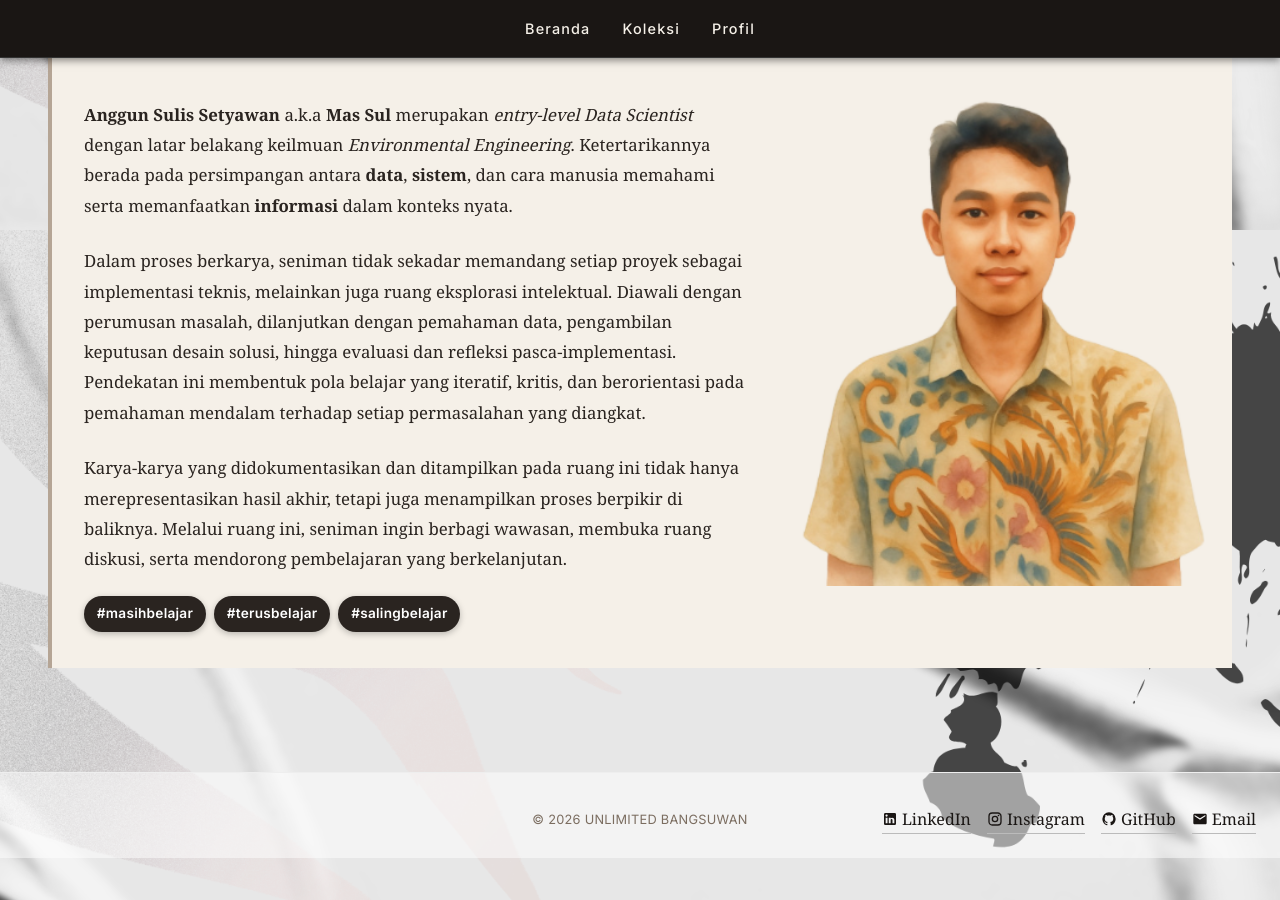
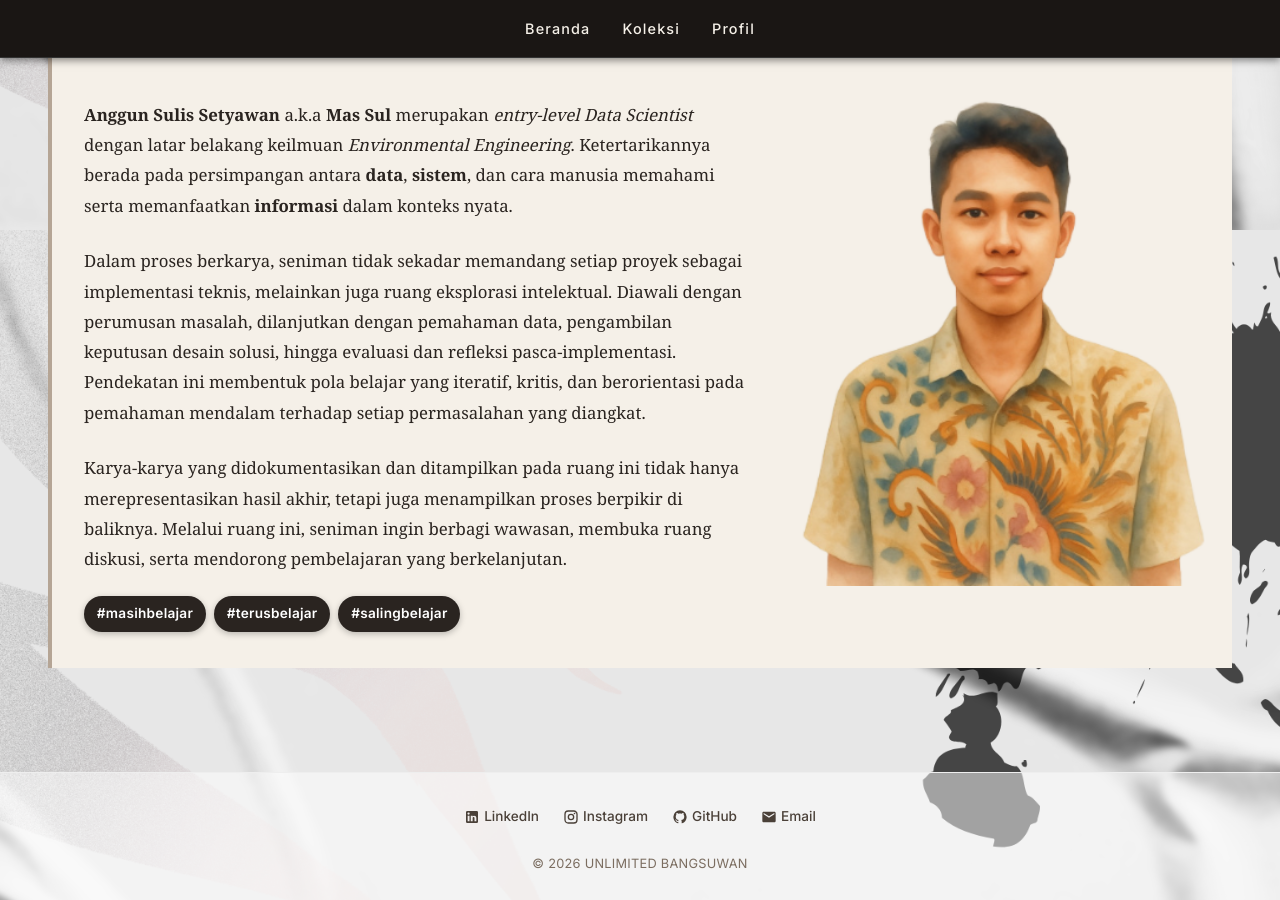
Before and after one commit to Sulbae/Sulbae.github.io, a Jekyll site: the page built from index.md, in a window 1280 px wide and 900 px high, scrolled down 1570 px. Built offline with Jekyll 4.4.1, drawn with Linux system fonts in a browser that asks for light colours.

Commit message:
Update footer.html

```diff
--- a/_includes/footer.html
+++ b/_includes/footer.html
@@ -1,34 +1,34 @@
-<footer class="footer" style="width: 100%; max-width: 100%; padding-left: 0; padding-right: 0;">
-  <div class="footer-content" style="display: grid; grid-template-columns: 1fr auto 1fr; align-items: center; width: 100%; max-width: 100%; padding: 0 24px; box-sizing: border-box;">
-    <div></div>
-    <p class="footer-copyright" style="margin: 0; text-align: center;">
-      © {{ site.time | date: "%Y" }} {{ site.title }}
-    </p>
-    <div class="footer-links" style="display: flex; align-items: center; justify-self: end; gap: 16px;">
-      <a href="https://linkedin.com/in/anggun-sulis-setyawan" target="_blank" rel="noopener noreferrer" aria-label="LinkedIn" style="display: inline-flex; align-items: center; gap: 4px;">
+<footer class="footer">
+  <div class="footer-content">
+    <nav class="footer-nav" aria-label="Footer navigation">
+      <a href="https://linkedin.com/in/anggun-sulis-setyawan" target="_blank" rel="noopener noreferrer" aria-label="LinkedIn" class="footer-link" style="display: inline-flex; align-items: center; gap: 4px;">
         <svg width="16" height="16" viewBox="0 0 24 24" fill="currentColor" aria-hidden="true">
           <path d="M19 3a2 2 0 0 1 2 2v14a2 2 0 0 1-2 2H5a2 2 0 0 1-2-2V5a2 2 0 0 1 2-2h14m-.5 15.5v-5.3a3.26 3.26 0 0 0-3.26-3.26c-.85 0-1.84.52-2.28 1.3v-1.11h-2.79v8.37h2.79v-4.93c0-.77.62-1.4 1.39-1.4a1.4 1.4 0 0 1 1.4 1.4v4.93h2.75M6.88 8.56a1.68 1.68 0 0 0 1.68-1.68c0-.93-.75-1.69-1.68-1.69a1.69 1.69 0 0 0-1.69 1.69c0 .93.76 1.68 1.69 1.68m1.39 9.94v-8.37H5.5v8.37h2.77z"/>
         </svg>
         <span>LinkedIn</span>
       </a>
-      <a href="https://instagram.com/_bangsuwan" target="_blank" rel="noopener noreferrer" aria-label="Instagram" style="display: inline-flex; align-items: center; gap: 4px;">
+      <a href="https://instagram.com/_bangsuwan" target="_blank" rel="noopener noreferrer" aria-label="Instagram" class="footer-link" style="display: inline-flex; align-items: center; gap: 4px;">
         <svg width="16" height="16" viewBox="0 0 24 24" fill="currentColor" aria-hidden="true">
           <path d="M7.8 2h8.4C19.4 2 22 4.6 22 7.8v8.4a5.8 5.8 0 0 1-5.8 5.8H7.8C4.6 22 2 19.4 2 16.2V7.8A5.8 5.8 0 0 1 7.8 2m-.2 2A3.6 3.6 0 0 0 4 7.6v8.8C4 18.39 5.61 20 7.6 20h8.8a3.6 3.6 0 0 0 3.6-3.6V7.6C20 5.61 18.39 4 16.4 4H7.6m9.65 1.5a1.25 1.25 0 0 1 1.25 1.25A1.25 1.25 0 0 1 17.25 8 1.25 1.25 0 0 1 16 6.75a1.25 1.25 0 0 1 1.25-1.25M12 7a5 5 0 0 1 5 5 5 5 0 0 1-5 5 5 5 0 0 1-5-5 5 5 0 0 1 5-5m0 2a3 3 0 0 0-3 3 3 3 0 0 0 3 3 3 3 0 0 0 3-3 3 3 0 0 0-3-3z"/>
         </svg>
         <span>Instagram</span>
       </a>
-      <a href="https://github.com/Sulbae" target="_blank" rel="noopener noreferrer" aria-label="GitHub" style="display: inline-flex; align-items: center; gap: 4px;">
+      <a href="https://github.com/Sulbae" target="_blank" rel="noopener noreferrer" aria-label="GitHub" class="footer-link" style="display: inline-flex; align-items: center; gap: 4px;">
         <svg width="16" height="16" viewBox="0 0 24 24" fill="currentColor" aria-hidden="true">
           <path d="M12 2A10 10 0 0 0 2 12c0 4.42 2.87 8.17 6.84 9.5.5.08.66-.23.66-.5v-1.69c-2.77.6-3.36-1.34-3.36-1.34-.46-1.16-1.11-1.47-1.11-1.47-.91-.62.07-.6.07-.6 1 .07 1.53 1.03 1.53 1.03.87 1.52 2.34 1.07 2.91.83.09-.65.35-1.09.63-1.34-2.22-.25-4.55-1.11-4.55-4.92 0-1.11.38-2 1.03-2.71-.1-.25-.45-1.29.1-2.64 0 0 .84-.27 2.75 1.02.79-.22 1.65-.33 2.5-.33.85 0 1.71.11 2.5.33 1.91-1.29 2.75-1.02 2.75-1.02.55 1.35.2 2.39.1 2.64.65.71 1.03 1.6 1.03 2.71 0 3.82-2.34 4.66-4.57 4.91.36.31.69.92.69 1.85V21c0 .27.16.59.67.5C19.14 20.16 22 16.42 22 12A10 10 0 0 0 12 2z"/>
         </svg>
         <span>GitHub</span>
       </a>
-      <a href="mailto:sul191120@gmail.com" aria-label="Email" style="display: inline-flex; align-items: center; gap: 4px;">
+      <a href="mailto:sul191120@gmail.com" aria-label="Email" class="footer-link" style="display: inline-flex; align-items: center; gap: 4px;">
         <svg width="16" height="16" viewBox="0 0 24 24" fill="currentColor" aria-hidden="true">
           <path d="M20 4H4c-1.1 0-1.99.9-1.99 2L2 18c0 1.1.9 2 2 2h16c1.1 0 2-.9 2-2V6c0-1.1-.9-2-2-2zm0 4-8 5-8-5V6l8 5 8-5v2z"/>
         </svg>
         <span>Email</span>
       </a>
-    </div>
+    </nav>
+
+    <p class="footer-copyright">
+      © {{ site.time | date: "%Y" }} {{ site.title }}
+    </p>
   </div>
 </footer>
```
